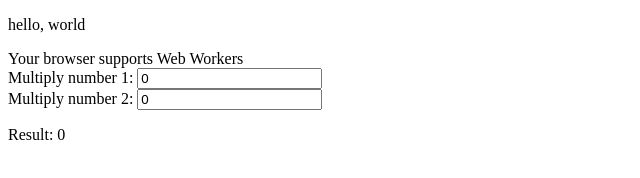
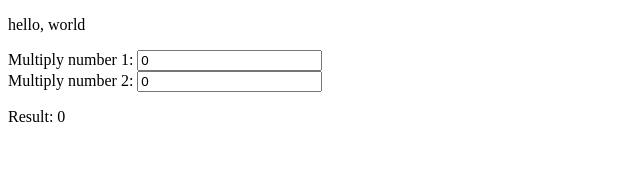
Before and after one commit to yelkar-snehal/javascript-practise, a plain HTML site: page index.html in a window 1280 px wide. Shown: the whole page, without its empty margins (0-640 px from the left). Drawn offline with Linux system fonts and the light colour scheme.

Commit message:
comment unreqd code

```diff
--- a/index.html
+++ b/index.html
@@ -83,6 +83,6 @@
 <!-- <script type="text/javascript" src="./obj.js"></script> -->
 <!-- <script type="text/javascript" src="./generator.js"></script> -->
 <!-- <script type="text/javascript" src="./iife.js"></script> -->
-<script type="text/javascript" src="./webworker.js"></script>
+<!-- <script type="text/javascript" src="./webworker.js"></script> -->
 
 </html>
```
